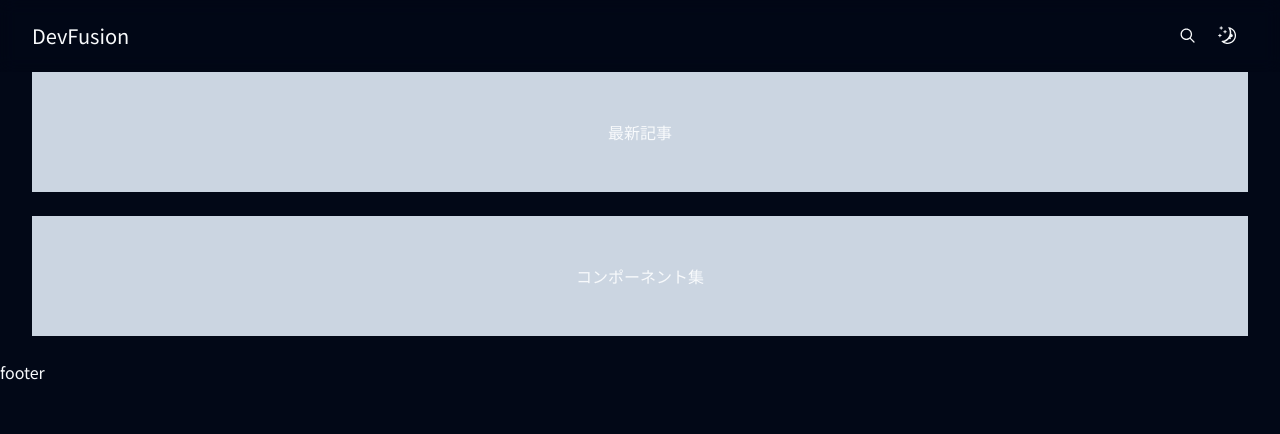
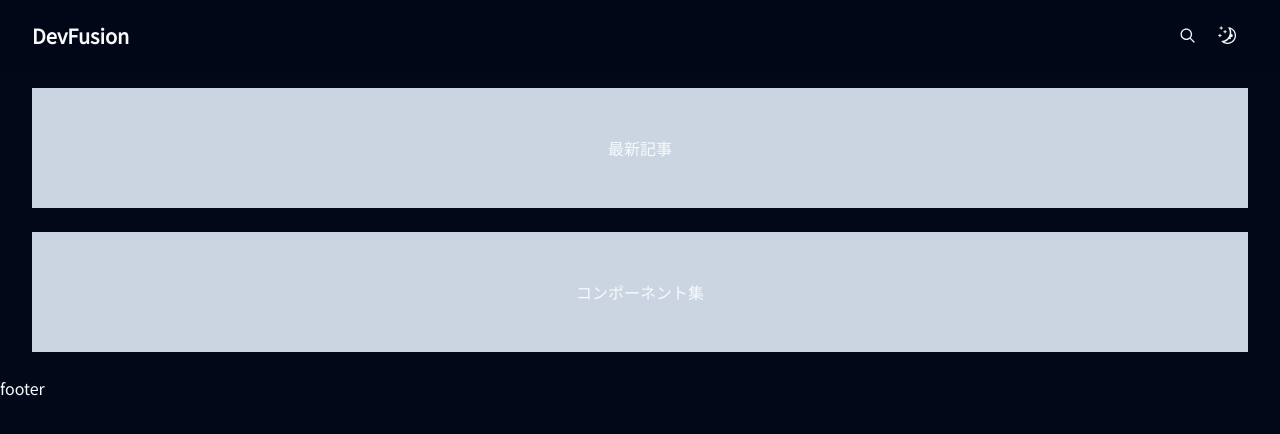
Before and after one commit to kkkumakk001/DevFusion, a Next.js app: page / in a window 1280 px wide. Shown: the top 434 px of the page. Built offline with nearby package versions, Linux system fonts and the light colour scheme.

Commit message:
[style]: 余白の調整

```diff
--- a/app/article/page.tsx
+++ b/app/article/page.tsx
@@ -12,6 +12,7 @@ export default async function Articles() {
     });
     return (
         <section>
+            <p className="pb-2 mb-4 border-b border-primary/30 max-w-fit">記事一覧</p>
             <SearchField />
             <Suspense fallback={<ArticleListLoading />}>
                 <ArticleList article={article} />
--- a/app/article/page/[current]/page.tsx
+++ b/app/article/page/[current]/page.tsx
@@ -28,6 +28,7 @@ export default async function Page({ params }: Props) {
 
     return (
         <main>
+            <p className="pb-2 mb-4 border-b border-primary/30 max-w-fit">記事一覧</p>
             <Suspense fallback={<ArticleListLoading />}>
                 <ArticleList article={article} />
             </Suspense>
--- a/app/layout.tsx
+++ b/app/layout.tsx
@@ -24,6 +24,7 @@ export default function RootLayout({ children }: { children: React.ReactNode })
                 >
                     <Header />
                     <Breadcrumbs />
+                    <span className="block mb-4"></span>
                     <main className="w-[95%] mx-auto">{children}</main>
                     <footer>footer</footer>
                 </ThemeProvider>
--- a/components/Header.tsx
+++ b/components/Header.tsx
@@ -9,8 +9,10 @@ const Header = () => {
     return (
         <header className="sticky top-0 z-100 py-4 border-border/40 bg-background/95 backdrop-blur supports-[backdrop-filter]:bg-background/60 ">
             <div className="mx-auto flex w-[95%] items-center justify-between">
-                <h1 className="text-xl">
-                    <Link href="/">DevFusion</Link>
+                <h1>
+                    <Link href="/" className="text-xl font-bold">
+                        DevFusion
+                    </Link>
                 </h1>
                 <div className="flex wrap">
                     <Button variant="noDesign" size="icon">
```
